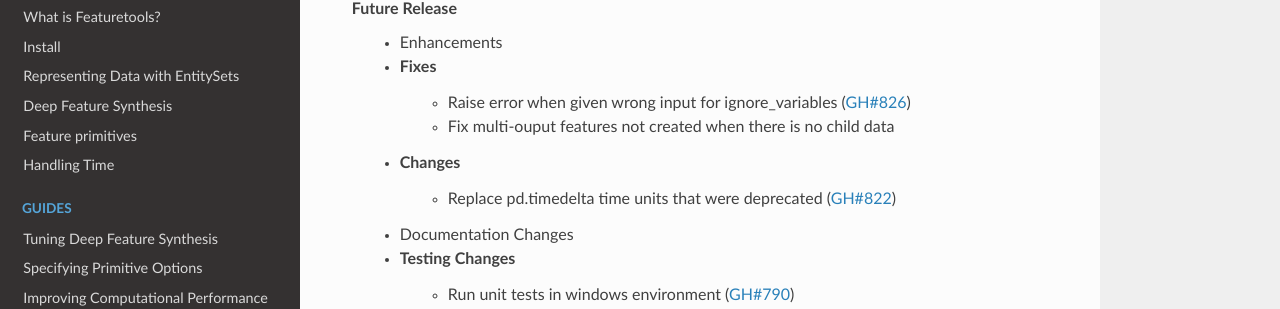
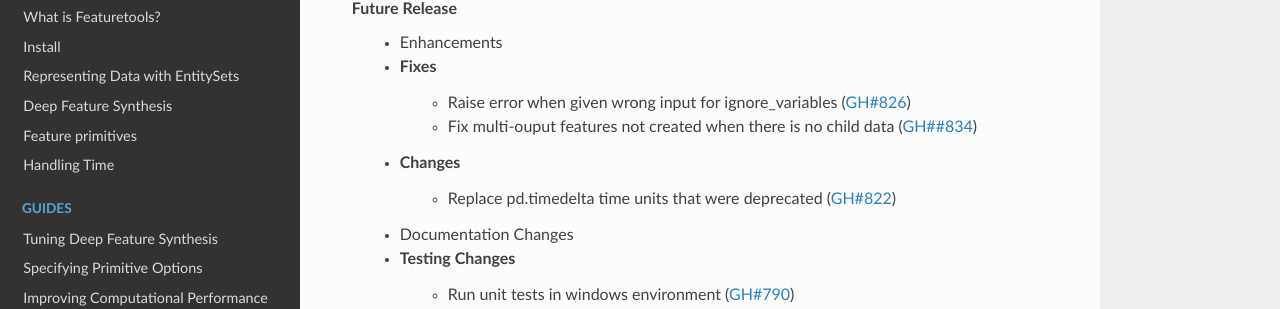
Before and after one commit to alteryx/featuretools, a Sphinx documentation site: the page built from docs/source/changelog.rst, in a window 1280 px wide and 900 px high. Shown: the part 160-469 px from the top of the window. Built offline with Sphinx 7.4.7 and the Read the Docs theme 2.0.0, drawn with Linux system fonts in a browser that asks for light colours; pages that are not in the unit, such as notebooks, are missing from menus.

Commit message:
Add pr# to changelog

```diff
--- a/docs/source/changelog.rst
+++ b/docs/source/changelog.rst
@@ -6,7 +6,7 @@
     * Enhancements
     * Fixes
         * Raise error when given wrong input for ignore_variables (:pr:`826`)
-        * Fix multi-ouput features not created when there is no child data
+        * Fix multi-ouput features not created when there is no child data (:pr:`#834`)
     * Changes
         * Replace pd.timedelta time units that were deprecated (:pr:`822`)
     * Documentation Changes
```
